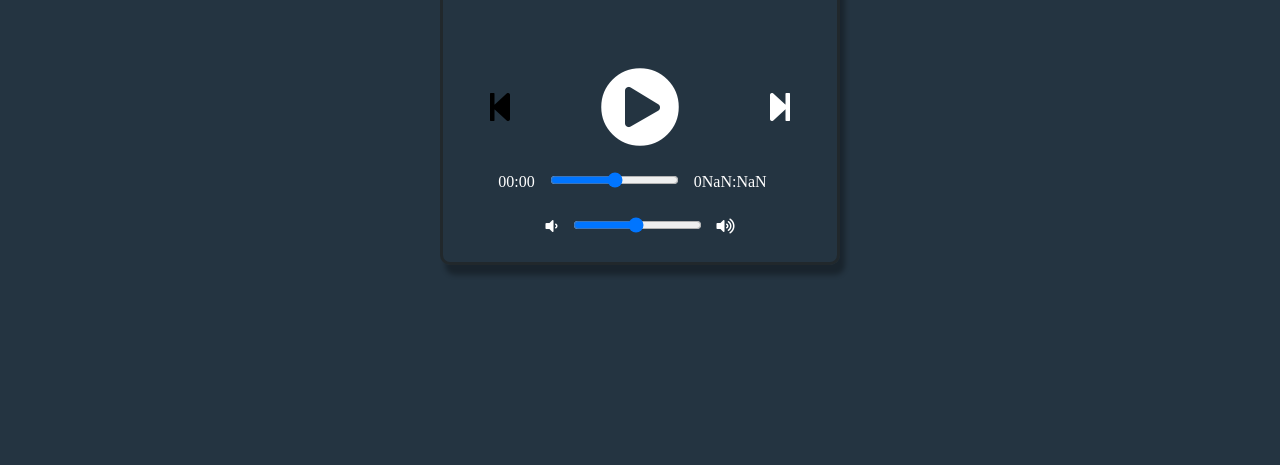
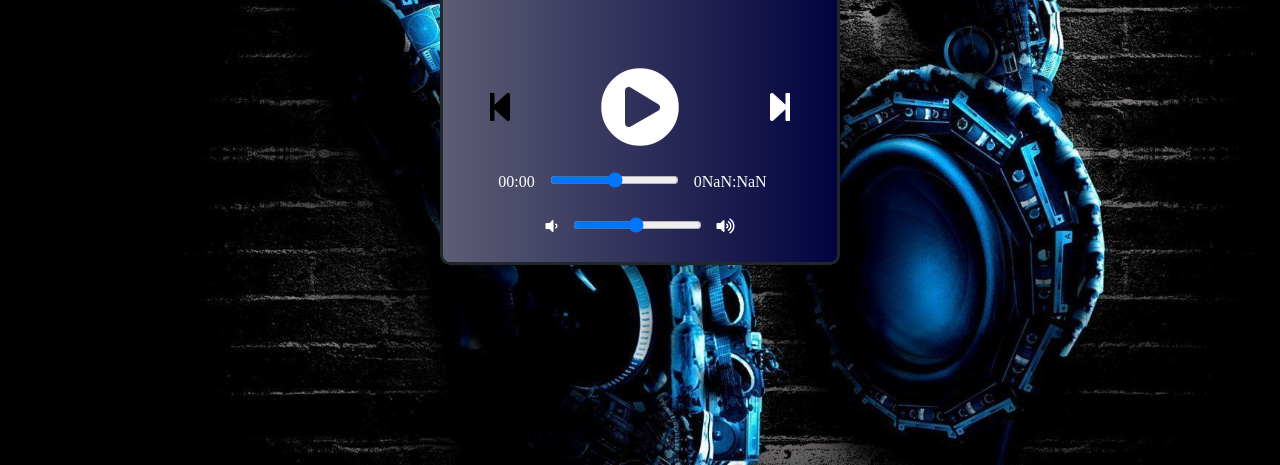
Before and after one commit to shivangirajput123/MusicoDSA, a plain HTML site: page src/index.html in a window 1280 px wide. Shown: the part 335-800 px from the top of the page. Drawn offline with Linux system fonts and the light colour scheme.

Commit message:
background change

```diff
--- a/src/css/style.css
+++ b/src/css/style.css
@@ -30,6 +30,9 @@
     width: 100%;
     height: 100vh;
     background-color: #243441;
+    background-image: url(1348132.jpg);
+    background-repeat: no-repeat;
+    background-size: cover;
     flex-wrap: wrap;
   }
 
@@ -41,6 +44,7 @@
     box-shadow: 5px 10px 5px rgba(0, 0, 0, 0.3);
     border-radius: 10px;
     flex-direction: column;
+    background-image: linear-gradient(to right, rgb(93, 93, 117), rgb(2, 2, 64));
   }
 
   /* styling for music information */
```
Also changed, not shown: src/css/1348132.jpg (added).
